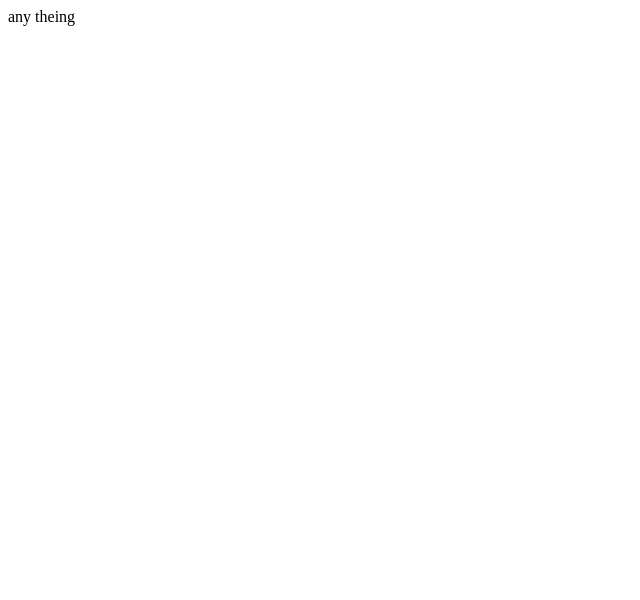
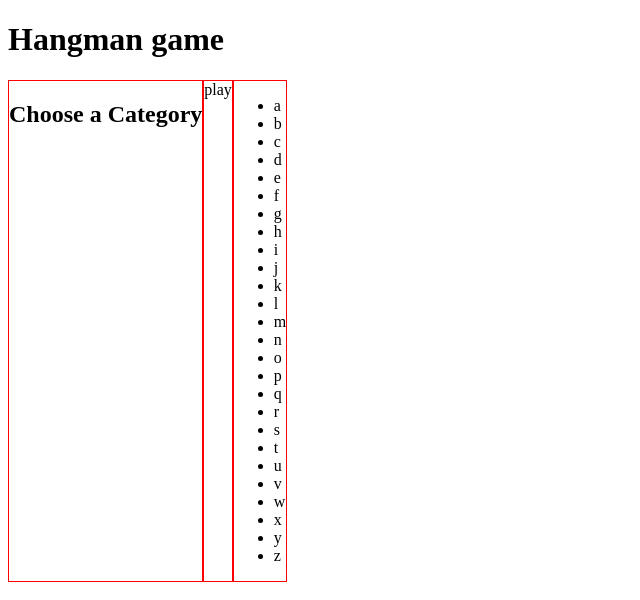
Before and after one commit to GBastawros/mp1-web-game, a plain HTML site: page index.html in a window 1280 px wide. Shown: the whole page, without its empty margins (0-640 px from the left). Drawn offline with Linux system fonts and the light colour scheme.

Commit message:
Commit2-AlphabetPad

```diff
--- a/index.html
+++ b/index.html
@@ -5,10 +5,28 @@
     <meta http-equiv="X-UA-Compatible" content="IE=edge">
     <meta name="viewport" content="width=device-width, initial-scale=1.0">
     <title>Hangman</title>
-    <link rel="stylesheet" href="style.css" type="tet/css">
+    <link rel="stylesheet" href="style.css" type="text/css">
  </head>
  <body>
-    any theing
-    <script src="script.js"git ></script>
+
+   <!--main contains: game header, game body-->
+
+   <header>
+      <h1>Hangman game</h1>
+   </header>
+   <main class="container">
+      <!-- Categories Container -->
+      <!-- to be updated next version -->
+      <div id="categotries">
+         <h2>Choose a Category</h2>
+      </div>
+         <!-- play area container -->
+      <div id="play">play</div>
+      <!-- Alphabet buttons container -->
+      <div id="alphabet"></div>
+      <!-- drawing hangman -->
+      <canvas id="hangman"></canvas>
+   </main>
+   <script src="script.js"></script>
  </body>
 </html>
--- a/script.js
+++ b/script.js
@@ -0,0 +1,14 @@
+// Create alphabet pad //
+let alphabetpad = function () {
+    let alphabet = ['a','b','c','d','e','f','g','h','i','j','k','l','m','n','o','p','q','r','s','t','u','v','w','x','y','z'];
+    let element = document.getElementById('alphabet');
+    let pad = document.createElement('ul');
+        for(let i = 0; i < alphabet.length; i++){
+            let letterButtons = document.createElement('li');
+            letterButtons.innerHTML = alphabet[i];
+            pad.appendChild(letterButtons);
+            element.appendChild(pad);
+        }
+}
+
+alphabetpad()
--- a/style.css
+++ b/style.css
@@ -0,0 +1,7 @@
+div {
+    border: 1px solid red;
+}
+
+.container {
+    display:flex
+}
```
